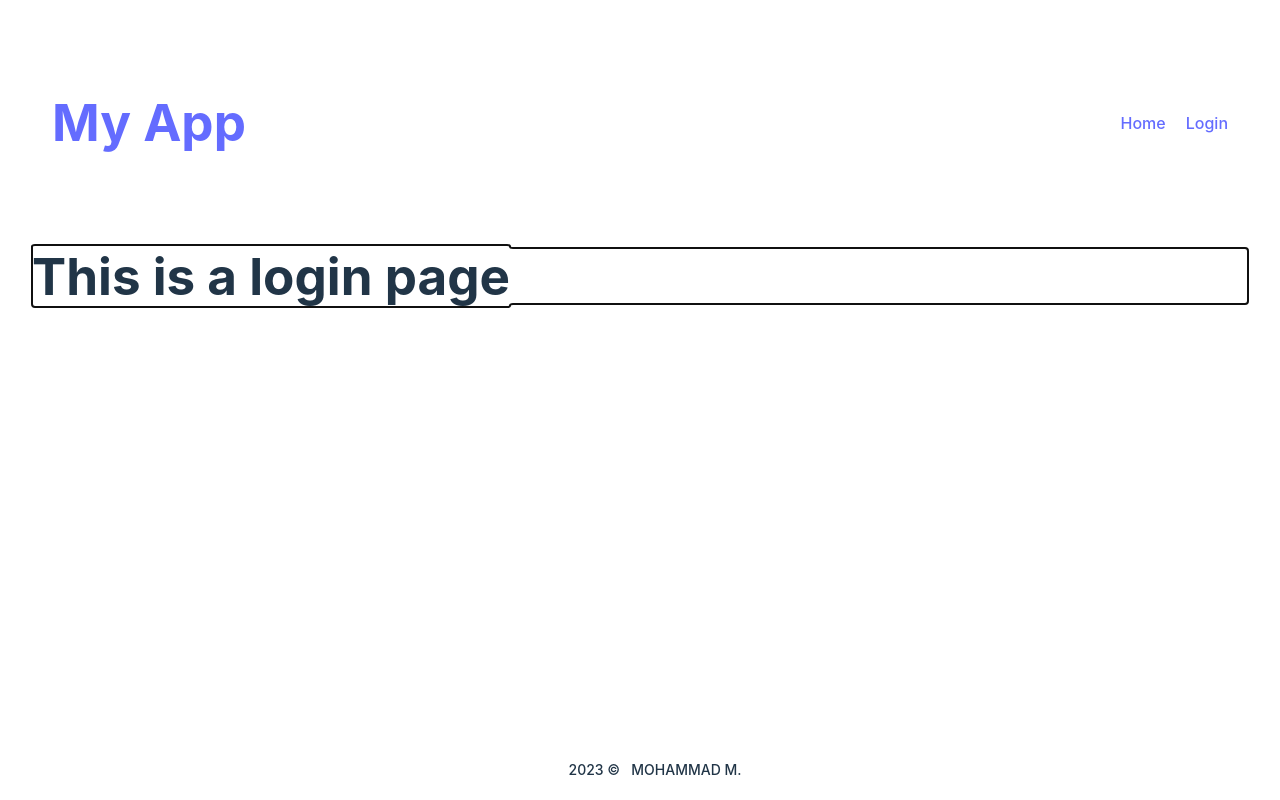
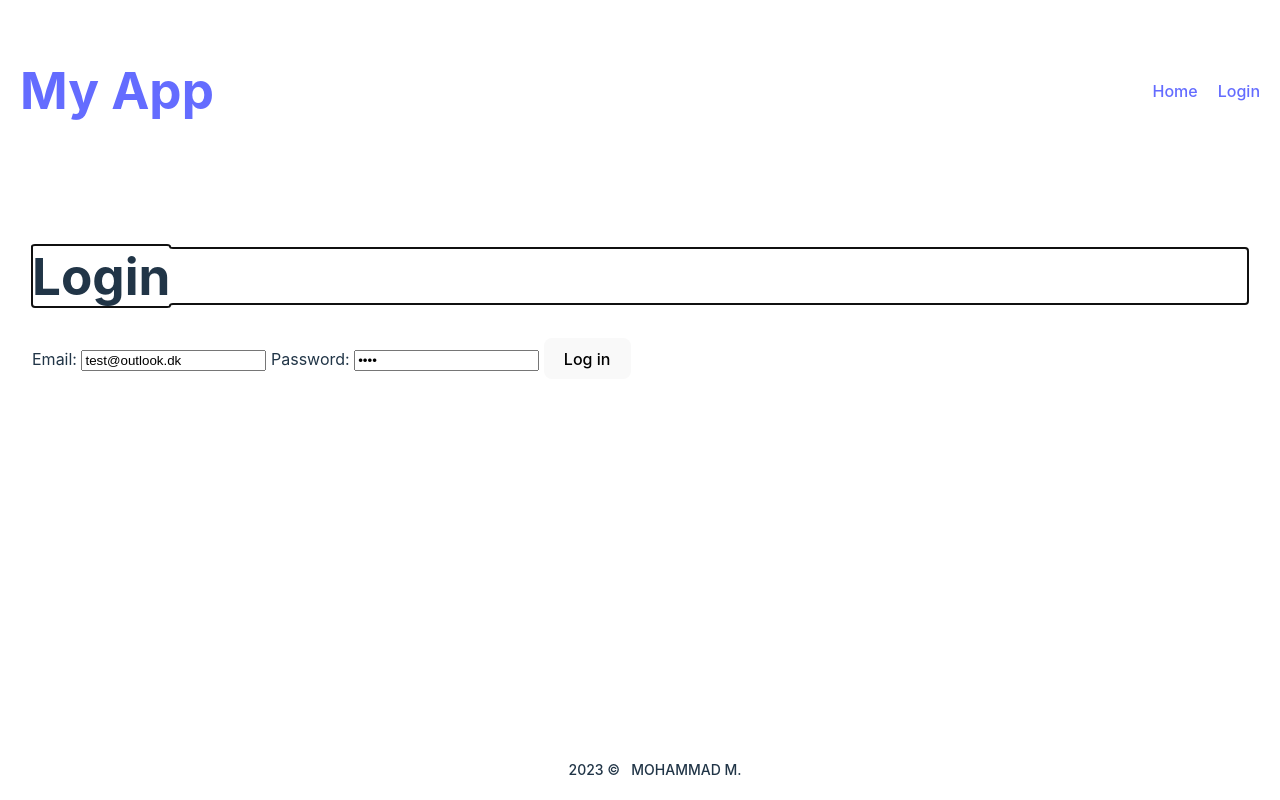
Before and after one commit to Mojens/Mandatory-Assignment-2-FullStack-NodeJS, a Svelte app in the folder client/: page /login in a window 1280 px wide. Built offline with nearby package versions, Linux system fonts and the light colour scheme.

Commit message:
fix toastr notification

```diff
--- a/client/package.json
+++ b/client/package.json
@@ -10,6 +10,7 @@
   },
   "devDependencies": {
     "@sveltejs/vite-plugin-svelte": "^2.0.3",
+    "@types/toastr": "^2.1.40",
     "svelte": "^3.55.1",
     "vite": "^4.2.0"
   },
@@ -30,6 +31,7 @@
     "source-map-js": "^1.0.2",
     "svelte-hmr": "^0.15.1",
     "svelte-navigator": "^3.2.2",
+    "toastr": "^2.1.4",
     "vitefu": "^0.2.4"
   },
   "author": "Mohammad M.",
--- a/client/src/app.css
+++ b/client/src/app.css
@@ -2,11 +2,9 @@
   font-family: Inter, system-ui, Avenir, Helvetica, Arial, sans-serif;
   line-height: 1.5;
   font-weight: 400;
-
   color-scheme: light dark;
   color: rgba(255, 255, 255, 0.87);
   background-color: #242424;
-
   font-synthesis: none;
   text-rendering: optimizeLegibility;
   -webkit-font-smoothing: antialiased;
@@ -19,6 +17,7 @@ a {
   color: #646cff;
   text-decoration: inherit;
 }
+
 a:hover {
   color: #535bf2;
 }
@@ -34,16 +33,6 @@ h1 {
   line-height: 1.1;
 }
 
-.card {
-  padding: 2em;
-}
-
-#app {
-  max-width: 1280px;
-  margin: 0 auto;
-  padding: 2rem;
-}
-
 button {
   border-radius: 8px;
   border: 1px solid transparent;
@@ -55,9 +44,11 @@ button {
   cursor: pointer;
   transition: border-color 0.25s;
 }
+
 button:hover {
   border-color: #646cff;
 }
+
 button:focus,
 button:focus-visible {
   outline: 4px auto -webkit-focus-ring-color;
@@ -75,3 +66,39 @@ button:focus-visible {
     background-color: #f9f9f9;
   }
 }
+
+main {
+  position: relative;
+  max-width: 1280px;
+  margin: 0 auto;
+  padding: 2rem;
+}
+
+#toast-container {
+  position: absolute;
+  top: 80px;
+  right: 2rem;
+  width: 300px;
+  z-index: 9999;
+}
+
+.toast {
+  position: relative;
+  top: 0;
+  right: 0;
+  margin: 10px 0 10px 0;
+  padding: 10px;
+  border-radius: 4px;
+  box-shadow: 0px 4px 8px rgba(0, 0, 0, 0.15);
+  text-align: center;
+  font-size: large;
+  margin-top: 80px;
+}
+
+.toast-success {
+  background-color: #4caf50;
+}
+
+.toast-error {
+  background-color: #f44336;
+}
--- a/client/src/pages/login/Login.svelte
+++ b/client/src/pages/login/Login.svelte
@@ -1 +1,29 @@
-<h1>This is a login page</h1>
+<script>
+    import toastr from "toastr";
+
+    let email = "test@outlook.dk";
+    let password = "1234";
+
+    function handleLogin() {
+        toastr.success("Login successful!");
+        //toastr.error("Login failed!");
+    }
+</script>
+
+<main>
+    <h1>Login</h1>
+
+    <form on:submit|preventDefault={handleLogin}>
+        <label>
+            Email:
+            <input type="email" bind:value={email} required />
+        </label>
+
+        <label>
+            Password:
+            <input type="password" bind:value={password} required />
+        </label>
+
+        <button type="submit">Log in</button>
+    </form>
+</main>
```
Also changed, not shown: client/src/pages/forgot_password/ForgotPassword.svelte (added), client/src/pages/register/Register.svelte (added), 1 other file (tests, documents, lock files or other folders).
